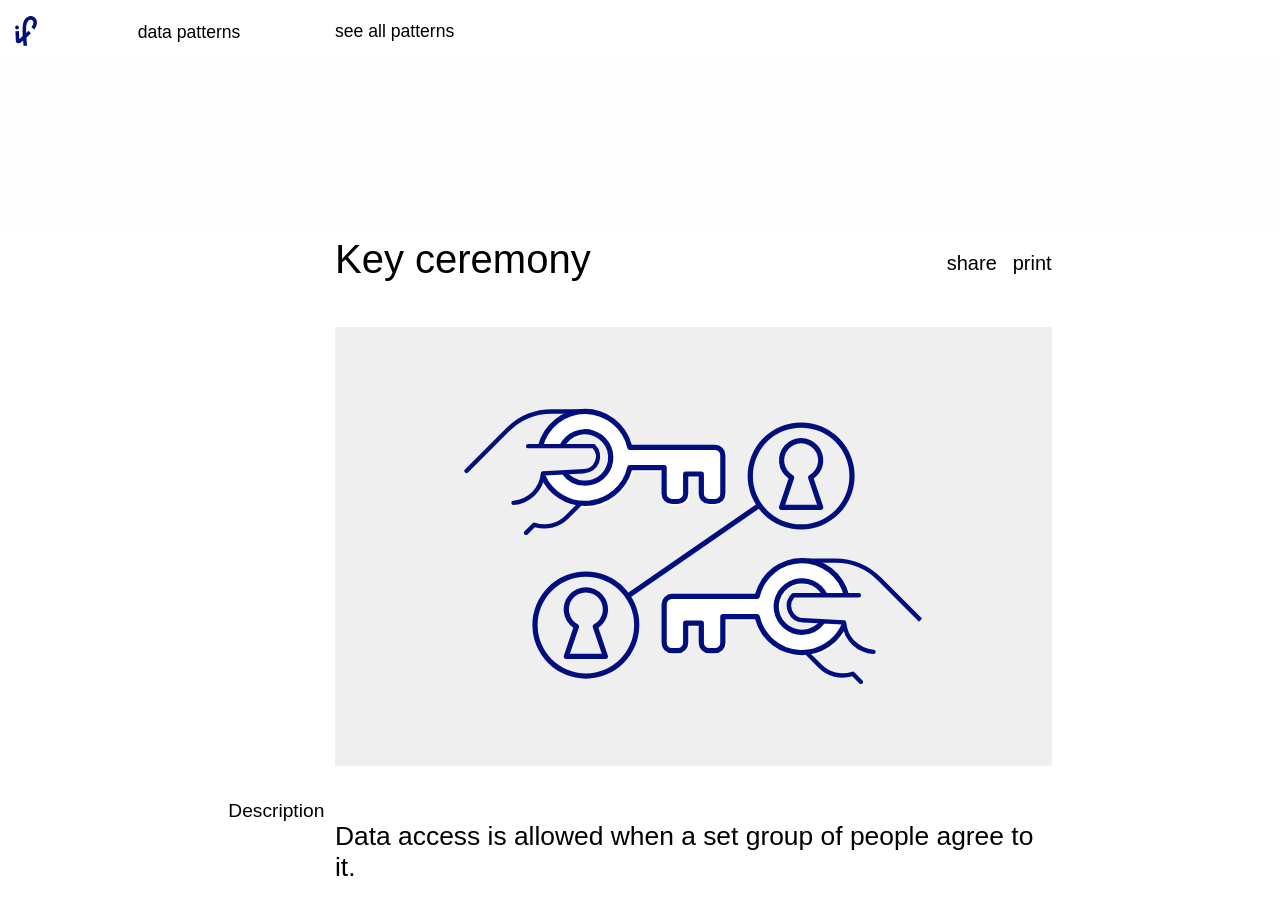
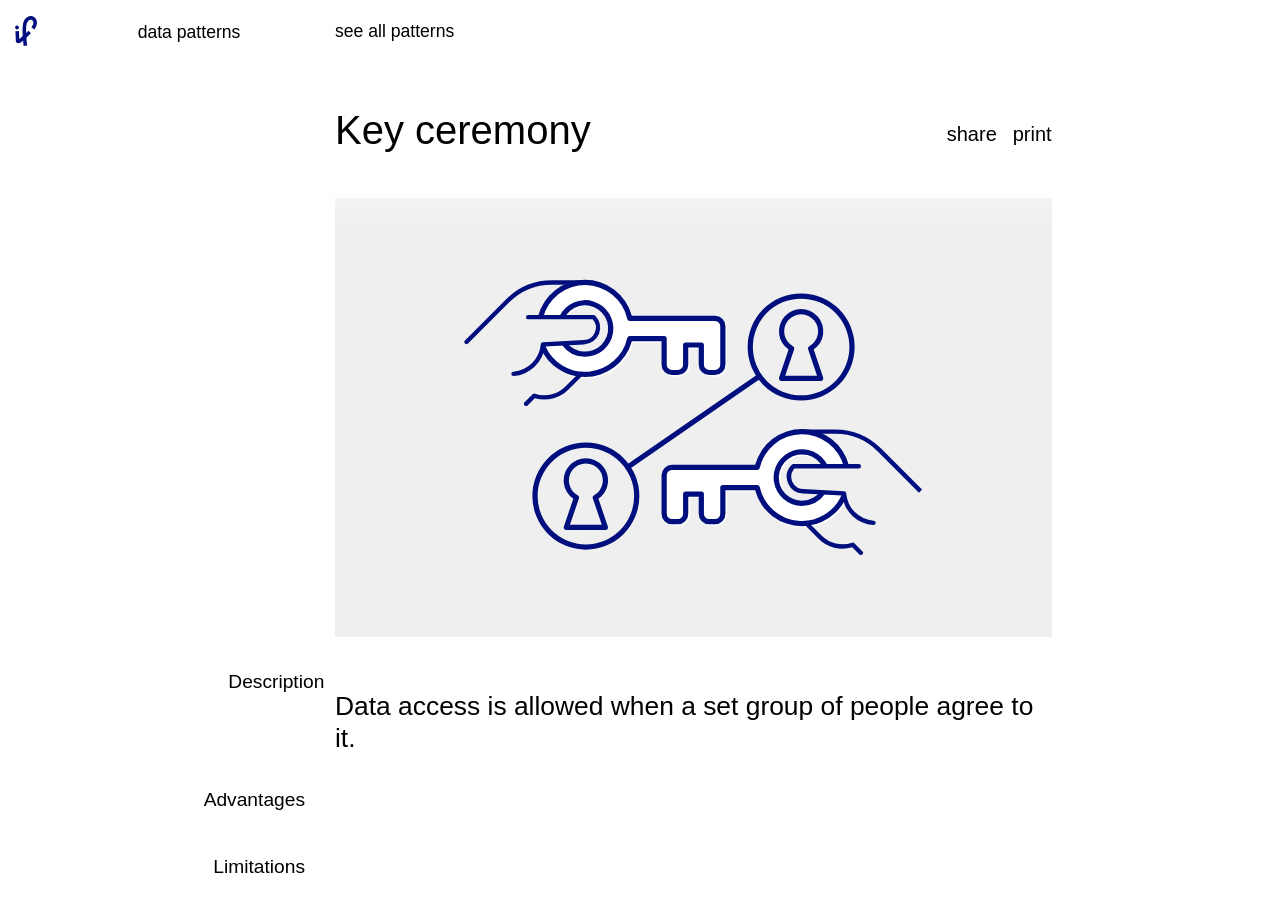
Before and after one commit to projectsbyif/data-permissions-catalogue, a Jekyll site: the page built from _patterns/key-ceremony.md, in a window 1280 px wide and 900 px high. Built offline with Jekyll 4.4.1, drawn with Linux system fonts in a browser that asks for light colours; some web fonts are replaced; comment, search, counter and statistics services are not loaded.

Commit message:
Fix h1 sticky scrolling on patterns page.
h1 sticks to top of page sooner than it did before. It also sits on top of the header background so it doesn't overlap with
text below it on scroll.

```diff
--- a/_sass/header.scss
+++ b/_sass/header.scss
@@ -1,5 +1,6 @@
 header {
   background: linear-gradient(-180deg, rgba(255, 255, 255, 1) 0%, rgba(255, 255, 255, 0.9) 60%, rgba(255, 255, 255, 0) 100%);
+  height: 230px;
   padding: 1rem 0;
   position: sticky;
   top: 0;
--- a/_sass/pattern-page.scss
+++ b/_sass/pattern-page.scss
@@ -1,11 +1,10 @@
 /* General */
 
 main.pattern {
-  margin-top: 10rem;
+  margin-top: -10rem;
 
   section {
     margin: $desktop-spacing-lg 0;
-    z-index: 5;
 
     h3 {
       font-size: 1.2rem;
@@ -20,7 +19,7 @@
 
 .pattern-heading {
   position: sticky;
-  top: 10rem;
+  top: 6rem;
   z-index: 10;
 
   h1  {
```
